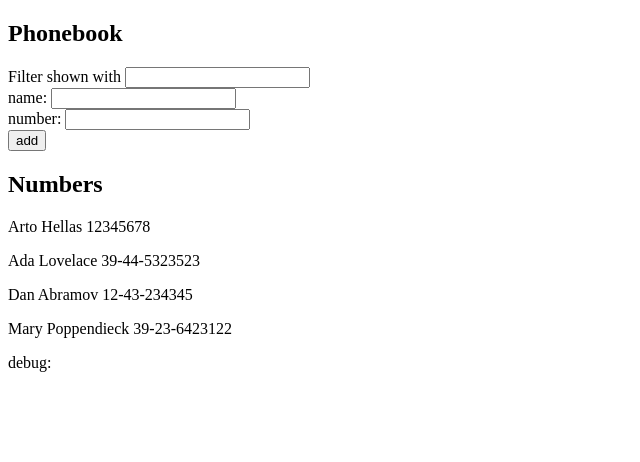
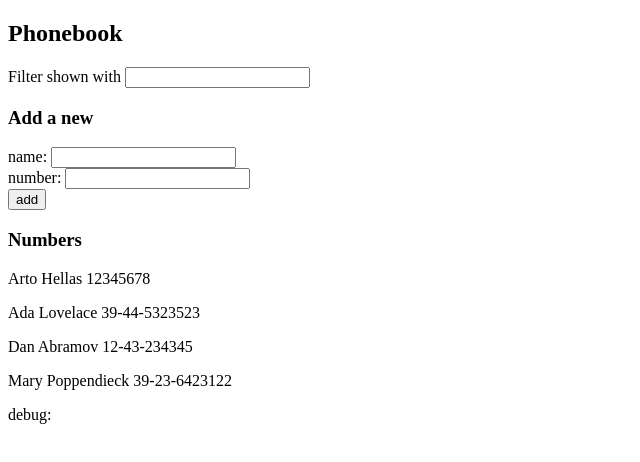
Before and after one commit to SisselJM/FullstackOpenEx, a React (Vite) app in the folder part2/phonebook/: page / in a window 1280 px wide. Shown: the top 462 px of the page, without its empty margins (0-640 px from the left). Built offline with nearby package versions, Linux system fonts and the light colour scheme.

Commit message:
2.10 PersonForm component

```diff
--- a/part2/phonebook/src/App.jsx
+++ b/part2/phonebook/src/App.jsx
@@ -6,6 +6,22 @@ const Filter = (props) => {
   //console.log(props)
   return (
     <div>Filter shown with <input value={props.value} onChange={props.onChange} /></div>
+  )
+}
+
+const PersonForm = (props) => {
+  return (
+    <form>
+        <div>
+          name: <input value={props.newName} onChange={props.onNameChange} />
+        </div>
+        <div>
+          number: <input value={props.newNumber} onChange={props.onNumberChange} />
+        </div>
+        <div>
+          <button type="submit" onClick={props.onSubmit}>add</button>
+        </div>
+      </form>
   )
 }
 
@@ -59,19 +75,17 @@ function App() {
     <>
     <div>
       <h2>Phonebook</h2>
+
       <Filter value={filterValue} onChange={handleFilterChange} />
-      <form>
-        <div>
-          name: <input value={newName} onChange={handleNameChange} />
-        </div>
-        <div>
-          number: <input value={newNumber} onChange={handleNumberChange} />
-        </div>
-        <div>
-          <button type="submit" onClick={addPerson}>add</button>
-        </div>
-      </form>
-      <h2>Numbers</h2>
+
+      <h3>Add a new</h3>
+      <PersonForm
+        newName={newName} onNameChange={handleNameChange}
+        newNumber={newNumber} onNumberChange={handleNumberChange}
+        onSubmit={addPerson}
+      />
+
+      <h3>Numbers</h3>
       {
         result.map(person =>
           <Person key={person.name} person={person} />
```
